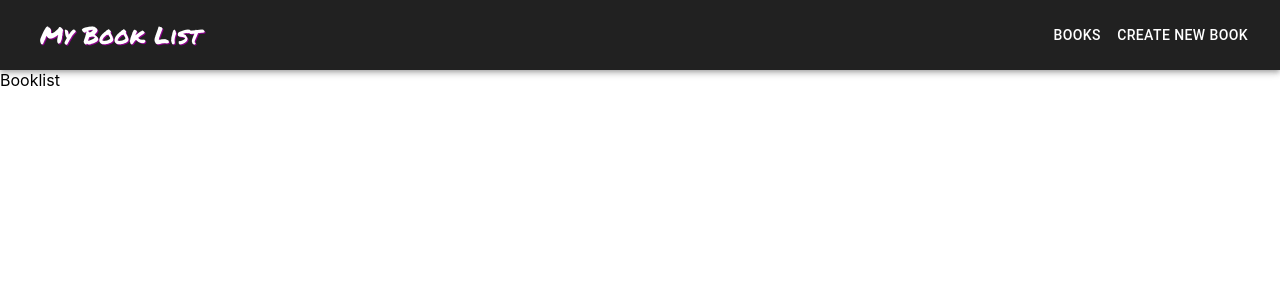
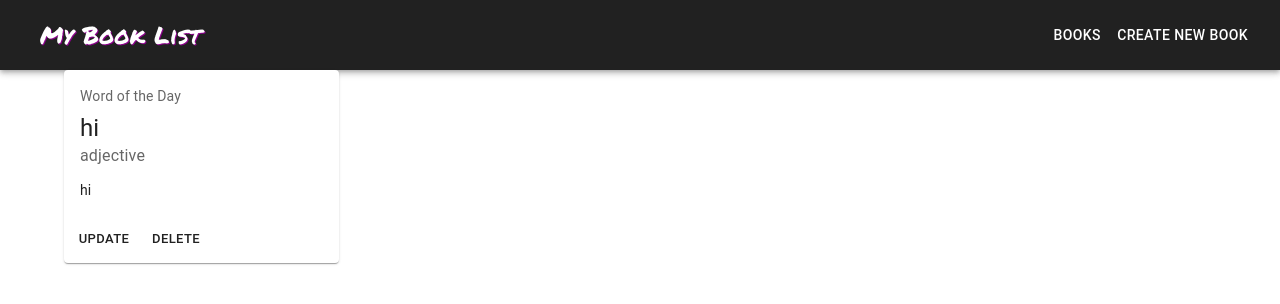
Before and after one commit to luisgcosta-runtimerev/Booklist, a React (Create React App) app: page / in a window 1280 px wide. Shown: the top 304 px of the page. Built offline with nearby package versions, Linux system fonts and the light colour scheme.

Commit message:
create bookcard component and booklist page

```diff
--- a/src/components/BookCard.js
+++ b/src/components/BookCard.js
@@ -1,5 +1,38 @@
 import React from 'react';
+import Card from '@mui/material/Card';
+import CardActions from '@mui/material/CardActions';
+import CardContent from '@mui/material/CardContent';
+import Button from '@mui/material/Button';
+import Typography from '@mui/material/Typography';
+import { Container } from '@mui/material';
 
-export default function BookCard() {
-  return <div>BookCard</div>;
+export default function BookCard(props) {
+  const onClickHandler = () => console.log('clicked');
+  console.log(props);
+  return (
+    <Container>
+      <Card elevation={1} sx={{ maxWidth: 275 }}>
+        <CardContent>
+          <Typography sx={{ fontSize: 14 }} color="text.secondary" gutterBottom>
+            Word of the Day
+          </Typography>
+          <Typography variant="h5" component="div">
+            hi
+          </Typography>
+          <Typography sx={{ mb: 1.5 }} color="text.secondary">
+            adjective
+          </Typography>
+          <Typography variant="body2">hi</Typography>
+        </CardContent>
+        <CardActions>
+          <Button onClick={onClickHandler} size="small">
+            Update
+          </Button>
+          <Button onClick={onClickHandler} size="small">
+            Delete
+          </Button>
+        </CardActions>
+      </Card>
+    </Container>
+  );
 }
--- a/src/pages/Booklist.js
+++ b/src/pages/Booklist.js
@@ -1,5 +1,10 @@
 import React from 'react';
+import BookCard from '../components/BookCard';
 
 export default function Booklist() {
-  return <div>Booklist</div>;
+  return (
+    <div>
+      <BookCard />
+    </div>
+  );
 }
```
